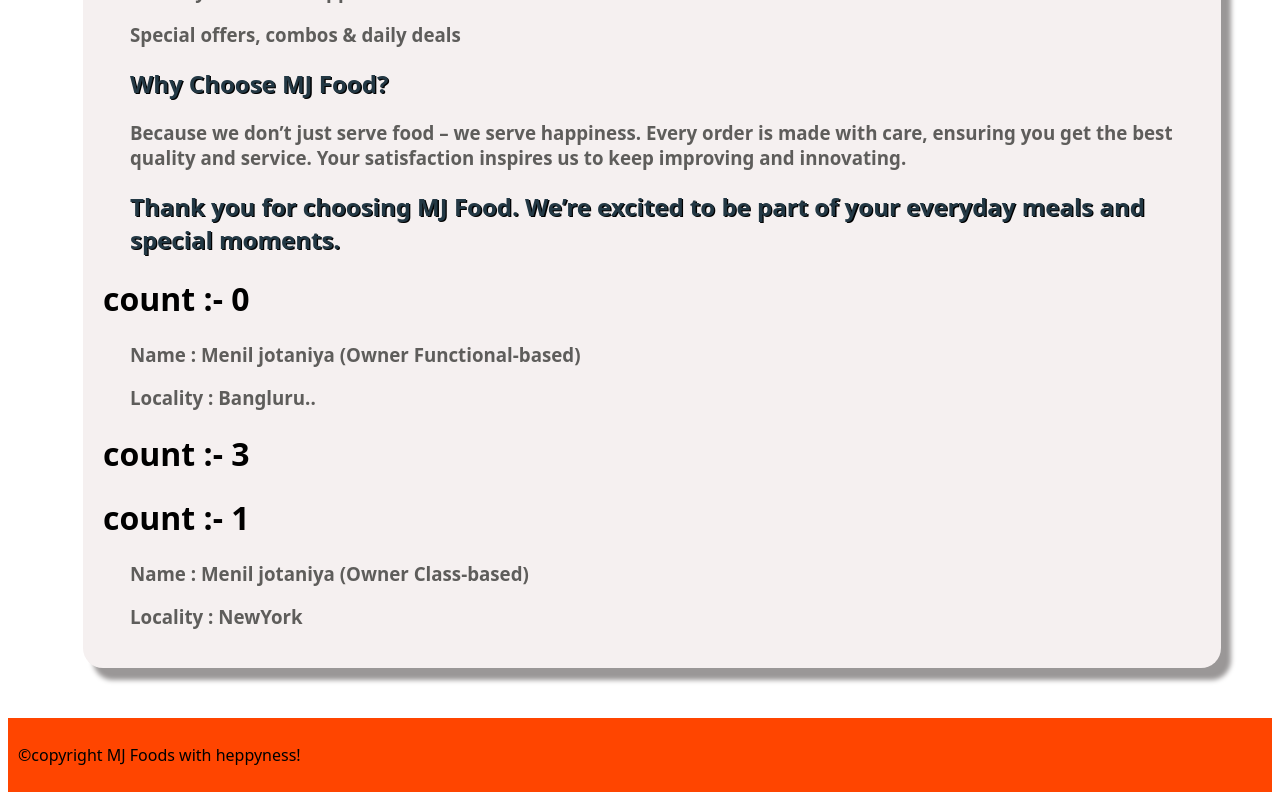
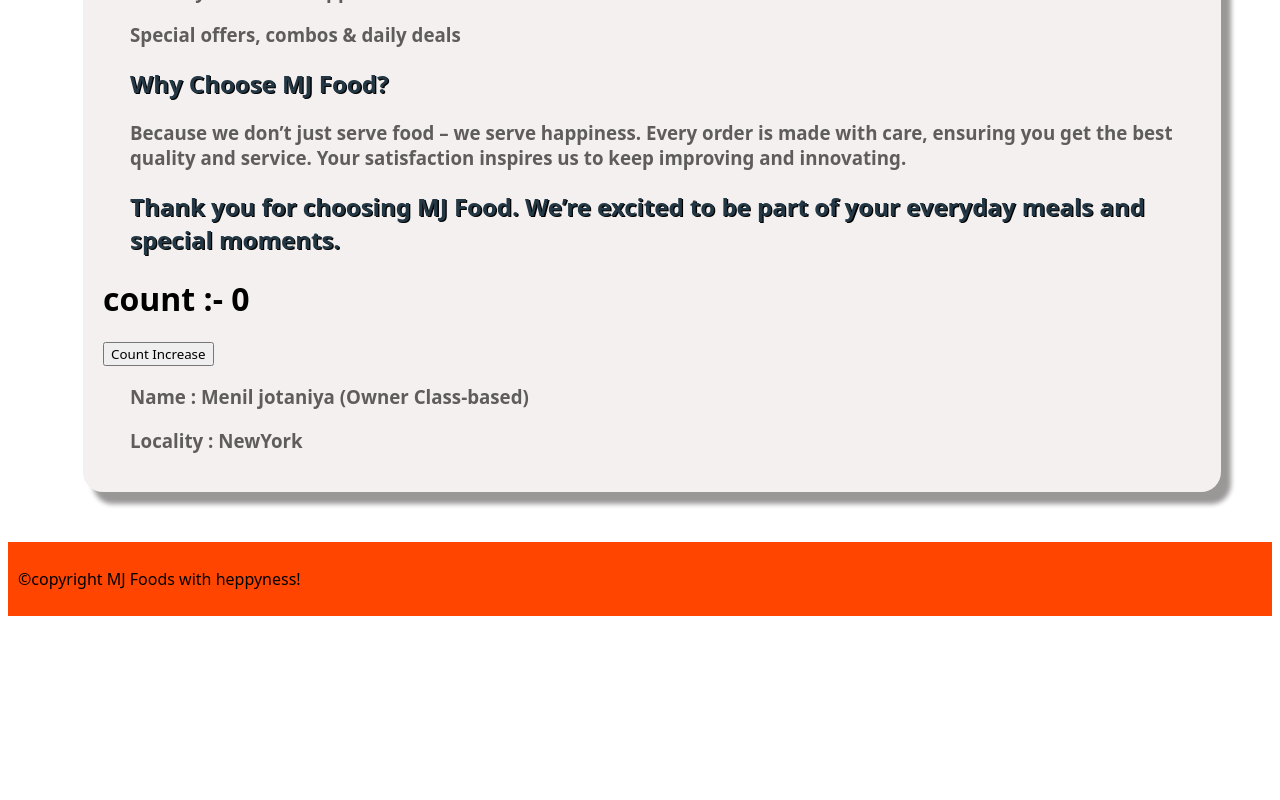
Before and after one commit to menil-nxt/React, a React (Vite) app: page /about in a window 1280 px wide. Shown: the part 716-1516 px from the top of the page. After the commit the page ends 1340 px from the top, so only its background shows below. Built offline with nearby package versions, Linux system fonts and the light colour scheme.

Commit message:
clss-based componet life cycle

```diff
--- a/src/components/About.js
+++ b/src/components/About.js
@@ -1,14 +1,27 @@
 import { User } from "./User";
 import UserClass from "./UserClass";
+import React from "react";
 
-const About = () => {
+class About extends React.Component {
+  constructor(props) {
+    super(props);
+
+    console.log("parent Constructor");
+  }
+
+  componentDidMount() {
+    console.log("parent component Did Mount called");
+  }
+
+  render() {
+    console.log("parent render");
     return (
       <div className="about-cart">
         <h1 className="about-heading">About Us – MJ Food</h1>
         <h3>
-        Welcome to MJ Food, your go-to destination for delicious meals delivered
-        fresh to your doorstep. We believe great food brings people together,
-        and our mission is to make every bite memorable.
+          Welcome to MJ Food, your go-to destination for delicious meals
+          delivered fresh to your doorstep. We believe great food brings people
+          together, and our mission is to make every bite memorable.
         </h3>
         <h3>
           At MJ Food, we combine taste, quality, and convenience. Whether you’re
@@ -19,9 +32,9 @@
 
         <h2>Our Mission 🚀</h2>
         <h3>
-        To bring you flavorful, hygienic, and affordable food anytime, anywhere.
-        We aim to provide a smooth online ordering experience and fast delivery
-        so you can enjoy your favorite dishes without hassle.
+          To bring you flavorful, hygienic, and affordable food anytime,
+          anywhere. We aim to provide a smooth online ordering experience and
+          fast delivery so you can enjoy your favorite dishes without hassle.
         </h3>
 
         <h2>What We Offer</h2>
@@ -42,13 +55,63 @@
           Thank you for choosing MJ Food. We’re excited to be part of your
           everyday meals and special moments.
         </h2>
-      <User
-        name="Menil jotaniya (Owner Functional-based)"
-        Locality="Bangluru.."
+        <UserClass
+          name="Menil jotaniya (Owner Class-based)"
+          Locality="NewYork"
         />
-      <UserClass name="Menil jotaniya (Owner Class-based)" Locality="NewYork" />
       </div>
     );
-};
+  }
+}
+
+// const About = () => {
+//   return (
+//     <div className="about-cart">
+//       <h1 className="about-heading">About Us – MJ Food</h1>
+//       <h3>
+//         Welcome to MJ Food, your go-to destination for delicious meals delivered
+//         fresh to your doorstep. We believe great food brings people together,
+//         and our mission is to make every bite memorable.
+//       </h3>
+//       <h3>
+//         At MJ Food, we combine taste, quality, and convenience. Whether you’re
+//         craving a quick snack, a hearty meal, or something sweet, we’ve got
+//         something for everyone. Our meals are prepared with fresh ingredients,
+//         careful attention, and a passion for good food.
+//       </h3>
+
+//       <h2>Our Mission 🚀</h2>
+//       <h3>
+//         To bring you flavorful, hygienic, and affordable food anytime, anywhere.
+//         We aim to provide a smooth online ordering experience and fast delivery
+//         so you can enjoy your favorite dishes without hassle.
+//       </h3>
+
+//       <h2>What We Offer</h2>
+//       <h3>A wide range of tasty and freshly prepared dishes</h3>
+//       <h3>Easy and secure online ordering</h3>
+//       <h3>Fast and reliable delivery</h3>
+//       <h3>Friendly customer support</h3>
+//       <h3>Special offers, combos & daily deals</h3>
+
+//       <h2>Why Choose MJ Food?</h2>
+//       <h3>
+//         Because we don’t just serve food – we serve happiness. Every order is
+//         made with care, ensuring you get the best quality and service. Your
+//         satisfaction inspires us to keep improving and innovating.
+//       </h3>
+
+//       <h2>
+//         Thank you for choosing MJ Food. We’re excited to be part of your
+//         everyday meals and special moments.
+//       </h2>
+//       <User
+//         name="Menil jotaniya (Owner Functional-based)"
+//         Locality="Bangluru.."
+//       />
+//       <UserClass name="Menil jotaniya (Owner Class-based)" Locality="NewYork" />
+//     </div>
+//   );
+// };
 
 export default About;
--- a/src/components/User.js
+++ b/src/components/User.js
@@ -5,6 +5,13 @@
   return (
     <div className="user-class">
       <h1>count :- {count}</h1>
+      <button
+        onClick={() => {
+          setCount(count + 1);
+        }}
+      >
+        count
+      </button>
       <h3>Name : {props.name}</h3>
       <h3>Locality : {props.Locality}</h3>
     </div>
--- a/src/components/UserClass.js
+++ b/src/components/UserClass.js
@@ -5,17 +5,37 @@
     super(props);
 
     this.state = {
-      count: 3,
+      count: 0,
       first: 1,
     };
+
+    console.log("child constructor");
   }
+
+  componentDidMount() {
+    console.log("child component Did mount called");
+  }
+
   render() {
     const { name, Locality } = this.props;
-    const { count, first } = this.state;
+    const { count } = this.state;
+
+    console.log("child Render");
     return (
       <div className="user-class">
         <h1>count :- {count}</h1>
-        <h1>count :- {first}</h1>
+        <button
+          onClick={() => {
+            // this.state.count = this.state.count + 1;   // Naver UPDATE stare variable Directly
+
+            this.setState({
+              count: this.state.count + 1,
+            });
+            console.log(count);
+          }}
+        >
+          Count Increase
+        </button>
         <h3>Name : {name}</h3>
         <h3>Locality : {Locality}</h3>
       </div>
```
Also changed, not shown: App.js (renamed from App_ex.js). Lines whose indentation alone changed are shown as unchanged.
